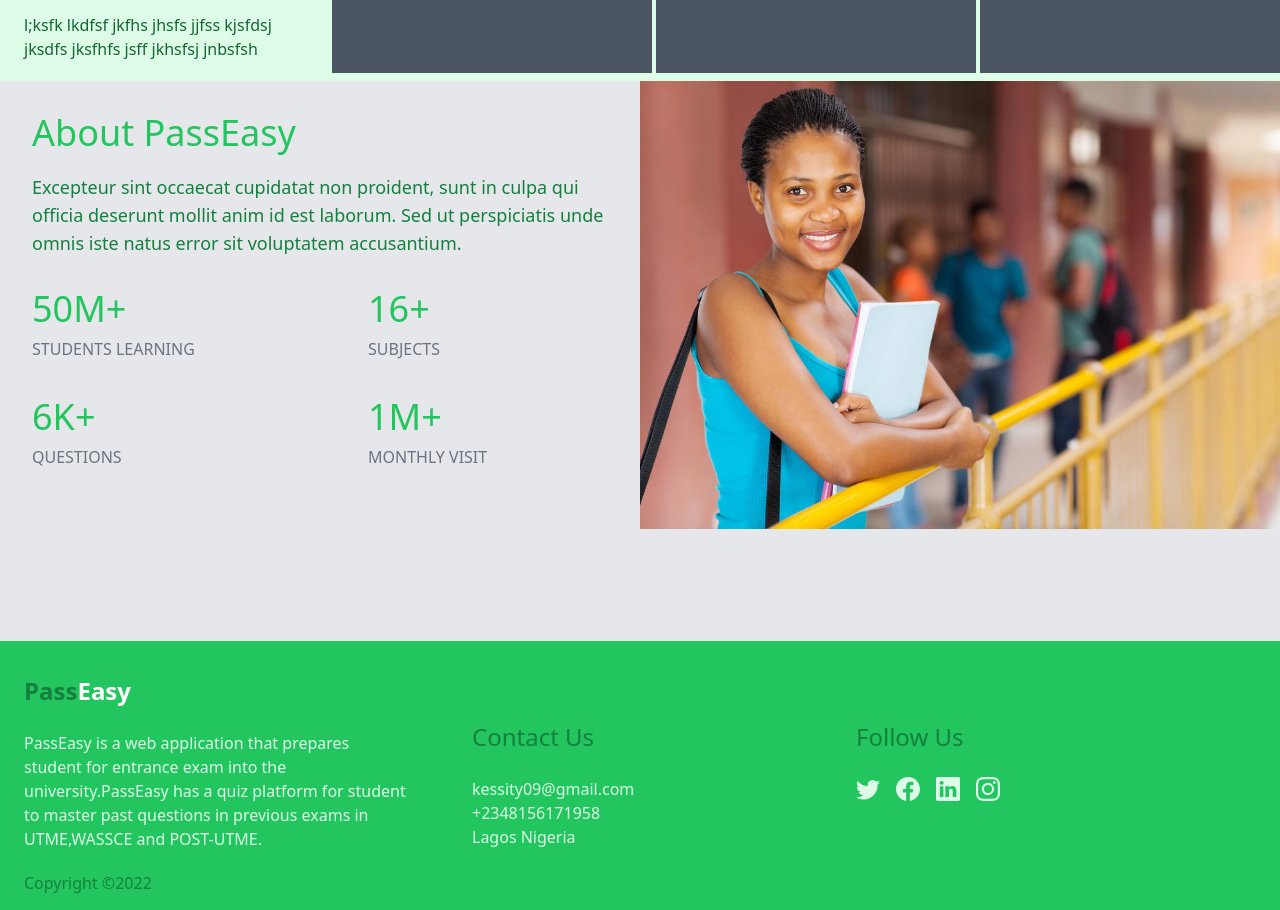
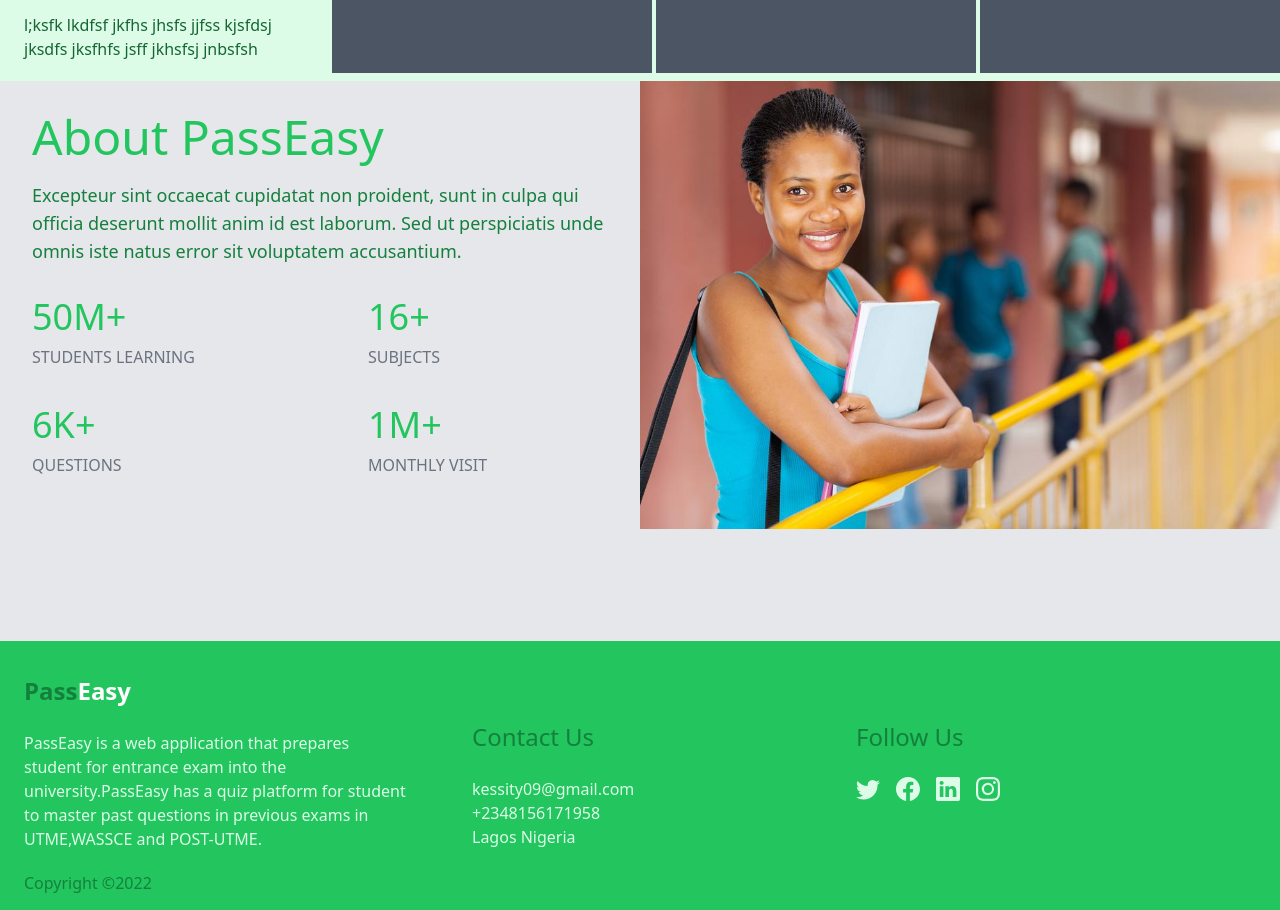
Before and after one commit to KINGSLEYEHAPA/pass-easy-stutern-personal-project, a React (Create React App) app: page / in a window 1280 px wide. Shown: the part 2087-2997 px from the top of the page. Built offline with nearby package versions, Linux system fonts and the light colour scheme.

Commit message:
working About section

```diff
--- a/src/components/HomePage.jsx
+++ b/src/components/HomePage.jsx
@@ -235,7 +235,7 @@
       <div className="flex flex-col h-[60rem] sm:h-[55rem] ssm:h-[35rem] ssm:flex ssm:flex-row  bg-gray-200">
         <aside className=" h-2/3 ssm:h-full sm:h-[25rem] ssm:w-1/2  flex flex-col p-4 ">
           <div className="p-4">
-            <h2 className="text-2xl md:text-4xl text-green-500">
+            <h2 className="text-3xl md:text-5xl text-green-500">
               About PassEasy
             </h2>
             <p className="text-sm ssm:text-lg text-green-700 mt-5">
```
